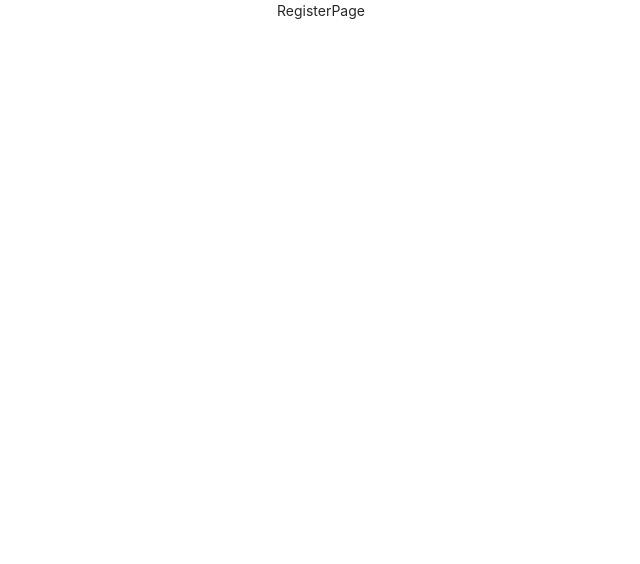
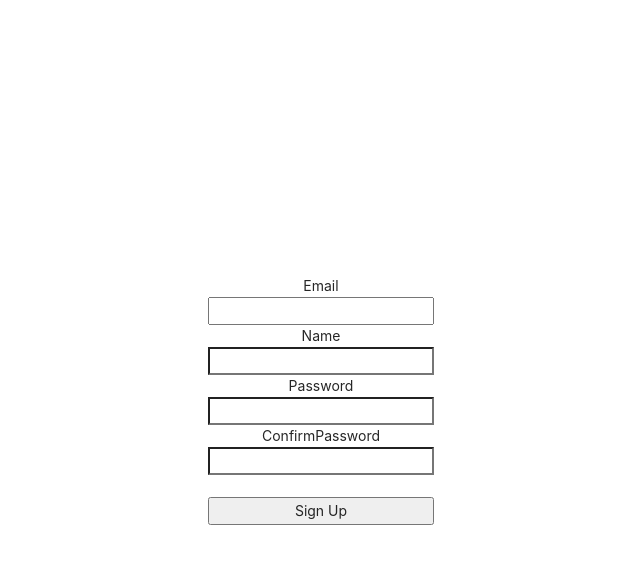
Before and after one commit to yourcarrot0214/boiler-plate, a React (Create React App) app in the folder client/: page /register in a window 1280 px wide. Shown: the top 564 px of the page, without its empty margins (319-959 px from the left). Built offline with nearby package versions, Linux system fonts and the light colour scheme.

Commit message:
#31~32 Login & Logout

```diff
--- a/client/src/_actions/types.js
+++ b/client/src/_actions/types.js
@@ -1 +1,2 @@
 export const LOGIN_USER = "login_user";
+export const REGISTER_USER = "register_user";
--- a/client/src/_actions/user_action.js
+++ b/client/src/_actions/user_action.js
@@ -1,5 +1,5 @@
 import axios from "axios";
-import { LOGIN_USER } from "./types";
+import { LOGIN_USER, REGISTER_USER } from "./types";
 
 export function loginUser(dataToSubmit) {
   const request = axios
@@ -11,3 +11,14 @@
     payload: request,
   };
 }
+
+export function registerUser(dataToSubmit) {
+  const request = axios
+    .post("/api/users/register", dataToSubmit)
+    .then((response) => response.data);
+
+  return {
+    type: REGISTER_USER,
+    payload: request,
+  };
+}
--- a/client/src/_reducers/user_reducer.js
+++ b/client/src/_reducers/user_reducer.js
@@ -1,10 +1,12 @@
-import { LOGIN_USER } from "../_actions/types";
+/* eslint-disable import/no-anonymous-default-export */
+import { LOGIN_USER, REGISTER_USER } from "../_actions/types";
 
 export default function (state = {}, action) {
   switch (action.type) {
     case LOGIN_USER:
       return { ...state, loginSuccess: action.payload };
-      break;
+    case REGISTER_USER:
+      return { ...state, register: action.payload };
     default:
       return state;
   }
--- a/client/src/components/views/LandingPage/LandingPage.js
+++ b/client/src/components/views/LandingPage/LandingPage.js
@@ -1,13 +1,38 @@
 import React, { useEffect } from "react";
 import axios from "axios";
 
-function LandingPage() {
+function LandingPage(props) {
   useEffect(() => {
     axios.get("/api/hello").then((response) => {
       console.log(response);
     });
   }, []);
-  return <div>LandingPage</div>;
+
+  const onLogoutHandler = (event) => {
+    axios.get("/api/users/logout").then((response) => {
+      if (response.data.success) {
+        props.history.push("/login");
+      } else {
+        alert("Failed Logout");
+      }
+    });
+  };
+
+  return (
+    <div
+      style={{
+        display: "flex",
+        flexDirection: "column",
+        justifyContent: "center",
+        alignItems: "center",
+        width: "100%",
+        height: "100vh",
+      }}
+    >
+      <h2>Landing Page</h2>
+      <button onClick={onLogoutHandler}>Logout</button>
+    </div>
+  );
 }
 
 export default LandingPage;
--- a/client/src/components/views/LoginPage/LoginPage.js
+++ b/client/src/components/views/LoginPage/LoginPage.js
@@ -25,7 +25,7 @@
       if (response.payload.loginSuccess) {
         props.history.push("/");
       } else {
-        alert("Error");
+        alert("Failed to sign in");
       }
     });
   };
--- a/client/src/components/views/RegisterPage/RegisterPage.js
+++ b/client/src/components/views/RegisterPage/RegisterPage.js
@@ -1,7 +1,83 @@
-import React from "react";
+import React, { useState } from "react";
+import { useDispatch } from "react-redux";
+import { registerUser } from "../../../_actions/user_action";
 
-function RegisterPage() {
-  return <div>RegisterPage</div>;
+function RegisterPage(props) {
+  const dispatch = useDispatch();
+
+  const [email, setEmail] = useState("");
+  const [name, setName] = useState("");
+  const [password, setPassword] = useState("");
+  const [confirmPassword, setConfirmPassword] = useState("");
+
+  const onEmailHandler = (event) => {
+    setEmail(event.currentTarget.value);
+  };
+
+  const onNameHandler = (event) => {
+    setName(event.currentTarget.value);
+  };
+
+  const onPasswordHandler = (event) => {
+    setPassword(event.currentTarget.value);
+  };
+
+  const onComfirmPasswordHandler = (event) => {
+    setConfirmPassword(event.currentTarget.value);
+  };
+
+  const onSubmitHandler = (event) => {
+    event.preventDefault();
+
+    if (password !== confirmPassword)
+      return alert("비밀번호가 일치하지 않습니다.");
+
+    let body = { email: email, name: name, password: password };
+
+    dispatch(registerUser(body)).then((response) => {
+      if (response.payload.success) {
+        props.history.push("/login");
+      } else {
+        alert("Failed to sign up");
+      }
+    });
+  };
+
+  return (
+    <div
+      style={{
+        display: "flex",
+        justifyContent: "center",
+        alignItems: "center",
+        width: "100%",
+        height: "100vh",
+      }}
+    >
+      <form
+        style={{ display: "flex", flexDirection: "column" }}
+        onSubmit={onSubmitHandler}
+      >
+        <label>Email</label>
+        <input type="email" value={email} onChange={onEmailHandler} />
+
+        <label>Name</label>
+        <input type="text" value={name} onChange={onNameHandler} />
+
+        <label>Password</label>
+        <input type="password" value={password} onChange={onPasswordHandler} />
+
+        <label>ConfirmPassword</label>
+        <input
+          type="password"
+          value={confirmPassword}
+          onChange={onComfirmPasswordHandler}
+        />
+
+        <br />
+        <button type="submit">Sign Up</button>
+      </form>
+    </div>
+  );
 }
 
 export default RegisterPage;
```
Also changed, not shown: client/src/_reducers/reducer.js (added).
